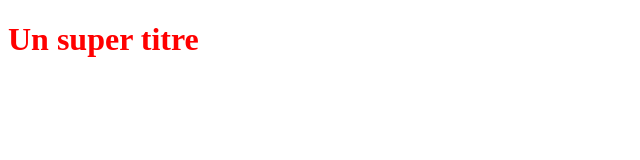
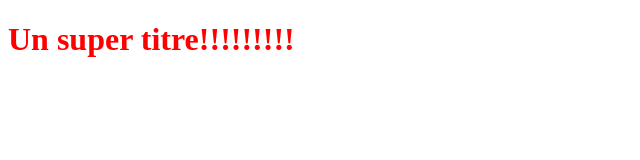
Before and after one commit to AlexAgbahide/Openclassrompro, a plain HTML site: page index.html in a window 1280 px wide. Shown: the whole page, without its empty margins (0-640 px from the left). Drawn offline with Linux system fonts and the light colour scheme.

Commit message:
Modificatition du titre h1

```diff
--- a/index.html
+++ b/index.html
@@ -5,6 +5,6 @@
    <link rel="stylesheet" type="text/css" href="styles.css">
 </head>
 <body>
-   <h1>Un super titre</h1>
+   <h1>Un super titre!!!!!!!!!</h1>
 </body>
 </html>
```
